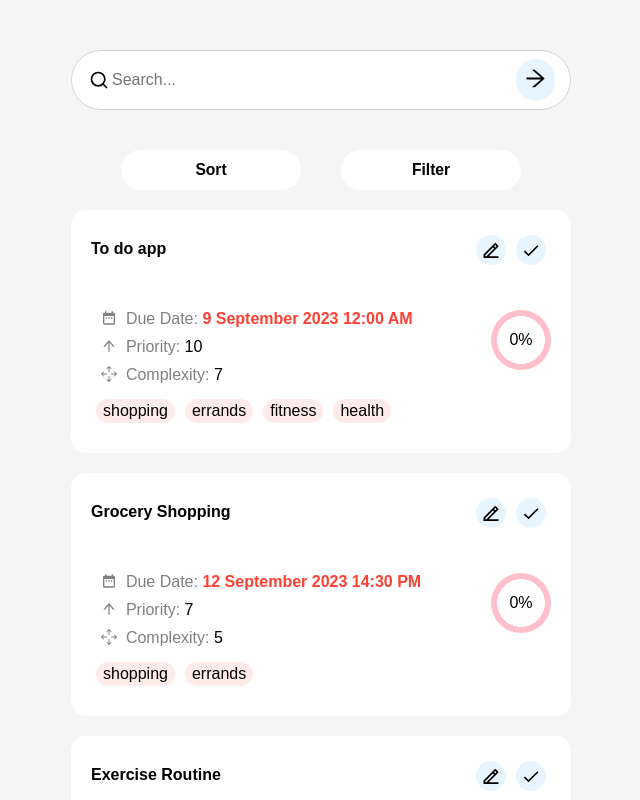
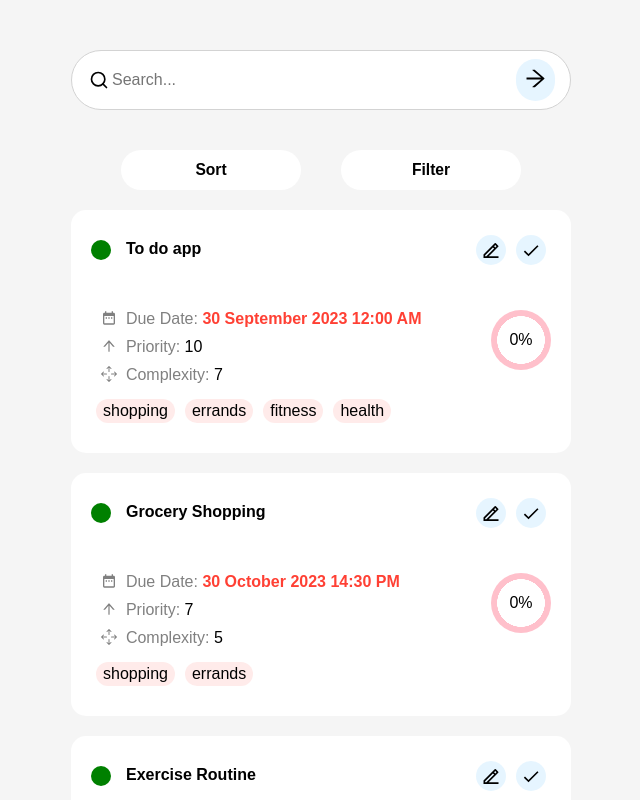
Before and after one commit to Maks6831/todo-app, a React (Create React App) app: page / in a window 1280 px wide. Shown: the top 800 px of the page, without its empty margins (319-959 px from the left). Built offline with nearby package versions, Linux system fonts and the light colour scheme.

Commit message:
Added color circle div to task name

```diff
--- a/src/components/Circle.js
+++ b/src/components/Circle.js
@@ -1,4 +1,5 @@
 import React from 'react'
+import '../styles/Circle.css';
 
 export const Circle = ({color}) => {
   return (
--- a/src/components/TaskCard.js
+++ b/src/components/TaskCard.js
@@ -15,6 +15,7 @@ export const TaskCard = ({id, taskName, priority, complexity, date, time, checkL
 }) => {
     const { data, setData } = useAuth();
     const [isChecked, setIsChecked] = useState(checked);
+    const [color, setColor] = useState('');
 
     const checkTask = (id) => {
         const newData = [...data]
@@ -27,6 +28,26 @@ export const TaskCard = ({id, taskName, priority, complexity, date, time, checkL
         setIsChecked(!isChecked);
     }
 
+    useEffect(()=>{
+        const today = new Date().toISOString().slice(0, 10);
+        const difference = (new Date(date)) - (new Date());
+        const diffInDays = difference / (1000 * 60 * 60 * 24);
+
+        switch(true){
+            case diffInDays <= 1:
+                setColor('red');
+                console.log('red');
+            break;
+            case diffInDays > 1 && diffInDays < 4:
+                setColor('orange');
+            break;
+            case diffInDays > 3:
+                setColor('green');
+            break;
+            default:
+        }
+    },[color, date])
+
 
 
 
@@ -35,7 +56,7 @@ export const TaskCard = ({id, taskName, priority, complexity, date, time, checkL
     <div className={isChecked ? 'task-card card-checked' : 'task-card card-notchecked'}>
         <div className='task-name-container'>
             <Link to={`/${taskName}`}>
-                <div className='task-name'><span><Circle color={'red'}/></span>{taskName}</div>
+                <div className='task-name'>{color && <span><Circle color={color}/></span>}{taskName}</div>
             </Link>
             {type &&
             <div className='edit-buttons'>
--- a/src/contexts/Authcontext.js
+++ b/src/contexts/Authcontext.js
@@ -39,7 +39,7 @@ export const Authprovider = ({children}) => {
       ],
       complexity: 7,
       priority: 10,
-      date: '2023-09-09',
+      date: '2023-09-30',
       tags: ["shopping", "errands", "fitness", "health"],
       time: '12:00',
     },
@@ -56,7 +56,7 @@ export const Authprovider = ({children}) => {
       ],
       complexity: 5,
       priority: 7,
-      date: "2023-09-12",
+      date: "2023-10-30",
       tags: ["shopping", "errands"],
       time: "14:30"
     },
@@ -72,7 +72,7 @@ export const Authprovider = ({children}) => {
       ],
       complexity: 8,
       priority: 9,
-      date: "2023-09-14",
+      date: "2023-10-01",
       tags: ["fitness", "health"],
       time: "07:00"
     },
--- /dev/null
+++ b/src/styles/Circle.css
@@ -0,0 +1,7 @@
+.circle {
+    height: 20px;
+    width: 20px;
+    border-radius: 50%;
+    margin-right: 15px;
+
+}
--- a/src/styles/TaskCard.css
+++ b/src/styles/TaskCard.css
@@ -20,6 +20,7 @@
 }
 
 .task-name {
+    display: flex;
     font-weight: bold;
     margin-top: 10px;
 }
```
